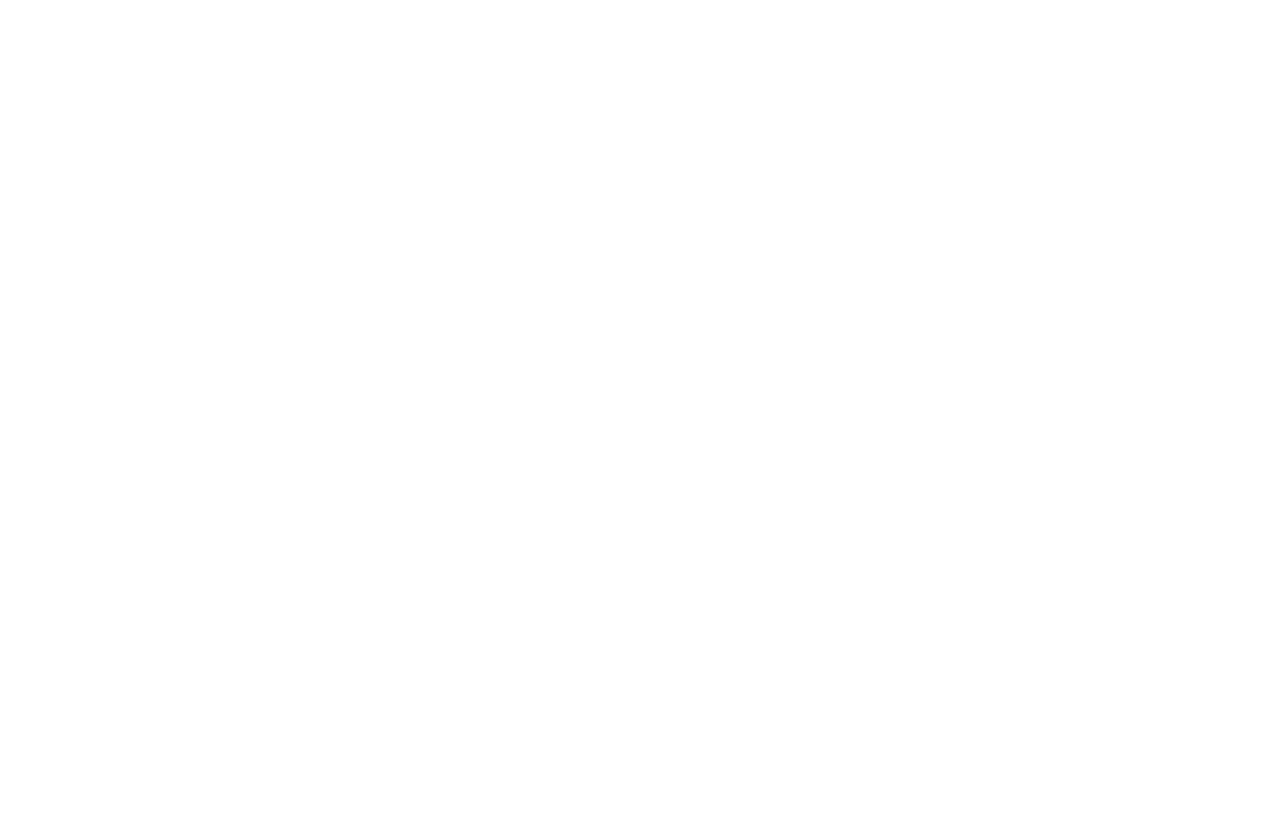
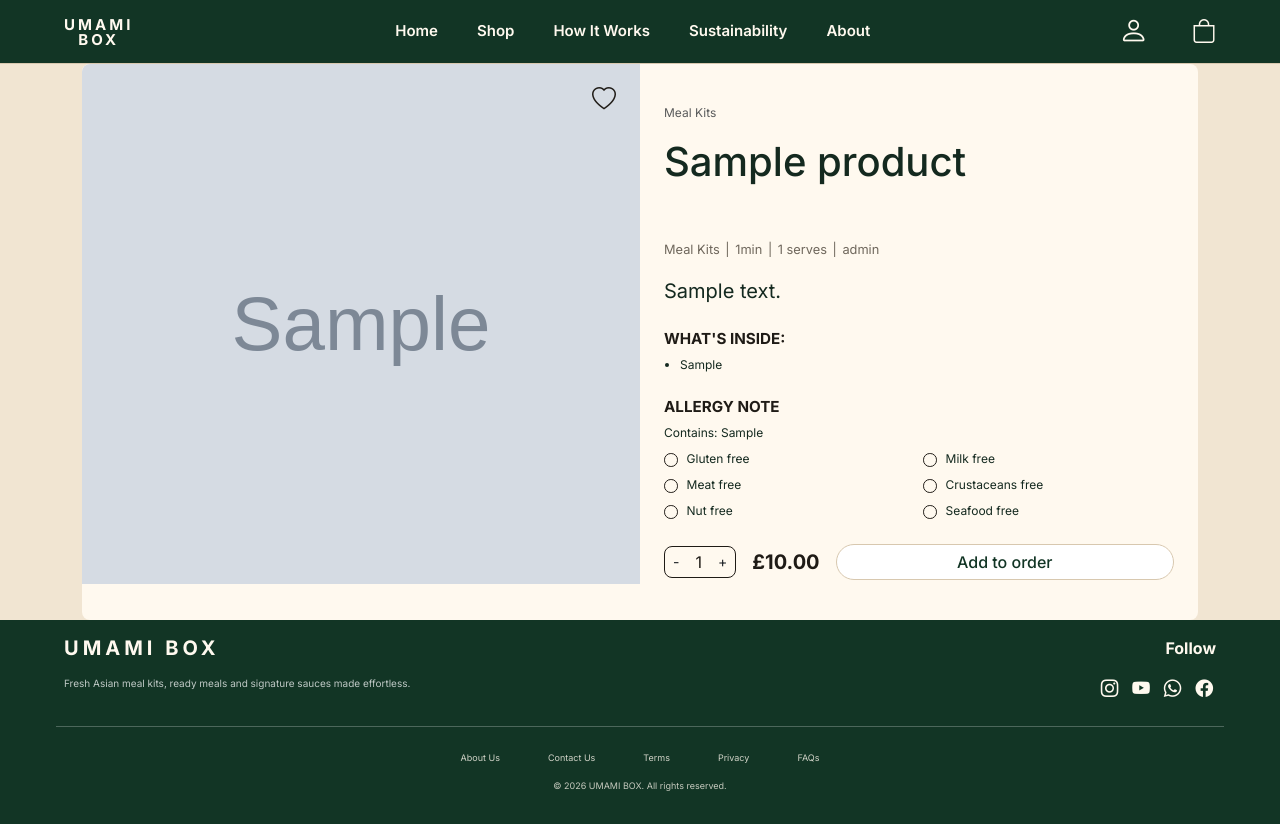
Before and after one commit to JJYNG1023/Project_4_UMAMI_BOX, a Django app: page /shop/1/ in a window 1280 px wide. Before the commit the page is empty. Before the commit the page ends 800 px from the top, so only its background shows below. Run offline with Django 4.2, Linux system fonts and the light colour scheme; data comes from the database, SQL or seed files in the repository; tables that the repository leaves empty hold one stand-in row (values such as "Sample post"); grey boxes marked "Sample" are stand-in pictures; parts of the project's set-up code (start-up, migrations or seed data) failed here and were passed over; some web fonts are replaced.

Commit message:
set up product_detail page, add image, icon and text description.

```diff
--- a/shop/static/shop/css/shop.css
+++ b/shop/static/shop/css/shop.css
@@ -128,6 +128,82 @@ product item display
 }
 
 /* ---------------------------------
+Product_detail
+------------------------------------*/
+.product-detail-card {
+    background-color: var(--color-card);
+    border-radius: var(--radius-sm);
+    overflow: hidden;
+}
+
+.product-detail-image {
+    width: 100%;
+    height: 100%;
+    object-fit: cover;
+    display: block;
+}
+
+.product-detail-image-wrapper {
+    height: 320px;
+    background-color: var(--color-card);
+}
+
+.product-favourite-btn {
+    position: absolute;
+    top: 0.75rem;
+    right: 0.75rem;
+    background: transparent;
+    border: 0;
+    color: var(--color-text);
+    font-size: 1.5rem;
+    z-index: 2;
+}
+
+.product-favourite-btn:hover {
+    color: var(--color-accent);
+}
+
+.product-detail-title {
+    font-size: 1.4rem;
+}
+
+.product-detail-subtitle {
+    font-family: var(--font-body);
+    font-size: 0.95rem;
+    font-weight: 700;
+    text-transform: uppercase;
+    color: var(--color-text);
+    margin-bottom: 0.5rem;
+}
+
+.allergy-circle {
+    width: 0.85rem;
+    height: 0.85rem;
+    border: 1px solid var(--color-text);
+    border-radius: 50%;
+    display: inline-block;
+    margin-right: 0.35rem;
+    vertical-align: middle;
+}
+
+.quantity-control {
+    border: 1px solid var(--color-text);
+    border-radius: var(--radius-sm);
+    overflow: hidden;
+    height: 2rem;
+}
+
+.quantity-control button {
+    border: 0;
+    background: transparent;
+    line-height: 1;
+}
+
+.quantity-control button:hover {
+    color: var(--color-accent);
+}
+
+/* ---------------------------------
 Small - midscreen view
 ------------------------------------*/
 @media (min-width: 750px) {
@@ -160,10 +236,6 @@ Small - midscreen view
         padding: 0.75rem;
     }
 
-    .product-title {
-        font-size: 1rem;
-        margin-bottom: 0.4rem;
-    }
 
     .product-meta {
         padding-top: 0;
@@ -195,11 +267,20 @@ mid - large screen view
     object-position: center;
     }
 
+    /* detail_item.html page */
     .search-form{
         width: 60%;
     }
+
+    .product-detail-image-wrapper {
+    height: 520px;
+    }
+
+    .product-detail-title {
+        font-size: 2rem;
+    }
 }
-/* Shop_items.html page */
+
 
 /* ------------------------------
 X-Large devices
--- a/shop/templates/shop/product_detail.html
+++ b/shop/templates/shop/product_detail.html
@@ -0,0 +1,128 @@
+{% extends 'base.html' %}
+{% load static %}
+
+{% block extra_title %} | {{product.name}} {% endblock %}
+
+{% block extra_css %}
+    {{ block.super }}
+    <link rel="stylesheet" href="{% static 'shop/css/shop.css' %}">
+{% endblock %}
+
+{% block content %}
+
+<section>
+    <div class="container">
+        <div class="row g-0 product-detail-card">
+            <!-- Product image -->
+            <div class="col-12 col-lg-6">
+                <div class="product-detail-image-wrapper position-relative">
+                    <button class="btn product-favourite-btn" aria-label="Add {{ product.name }} to favourites">
+                        <i class="bi bi-heart"></i>
+                    </button>
+
+                     {% if product.image %}
+                     <img
+                        src="{% static product.image.name %}"
+                        class="product-detail-image"
+                        alt="{{ product.name }}"
+                    >
+                    {% else %}
+                    <div class="d-flex align-items-center justify-content-center h-100">
+                        image
+                    </div>
+                    {% endif %}
+                </div>
+            </div>
+
+             <!-- Product information -->
+            <div class="col-12 col-lg-6 mt-3">
+                <div class="p-3 p-lg-4">
+                    {% if product.category %}
+                    <p class="text-muted mb-1 fs-7"> {{ product.category.friendly_name|default:product.category.name }} </h1>
+                    {% endif %}
+
+                    <h1 class=" fs-1 product-detail-title mb-2 mt-3">
+                    {{product.name}}
+                    </h1>
+
+                    <div class="product-meta mb-3 mt-3">
+                        {% if product.category %}
+                            <span>{{ product.category.friendly_name|default:product.category.name }}</span>
+                        {% endif %}
+                        {% if product.cooking_time %}
+                            <span>|</span>
+                            <span>{{ product.cooking_time }}min</span>
+                        {% endif %}
+                        {% if product.servings %}
+                            <span>|</span>
+                            <span>{{ product.servings }} serves</span>
+                        {% endif %}
+                        {% if product.spice_level %}
+                            <span>|</span>
+                            <span>{{ product.spice_level }}</span>
+                        {% endif %}
+                    </div>
+                    <p class="mb-4 fs-5">
+                        {{ product.description }}
+                    </p>
+
+                    {% if ingredients_list %}
+                        <div class="mb-4">
+                            <h2 class="product-detail-subtitle">What's inside:</h2>
+
+                            <ul class="ps-3 mb-0 fs-7">
+                                {% for ingredient in ingredients_list %}
+                                    <li>{{ ingredient }}</li>
+                                {% endfor %}
+                            </ul>
+                        </div>
+                    {% endif %}
+
+                    <div class="mb-4">
+                        <h2 class="product-detail-subtitle">Allergy Note</h2>
+
+                        {% if product.allergens %}
+                            <p class="fs-7 mb-2">
+                                Contains: {{ product.allergens }}
+                            </p>
+                        {% endif %}
+                    <div class="row g-2 fs-7">
+                        <div class="col-6">
+                            <span class="allergy-circle"></span> Gluten free
+                        </div>
+                        <div class="col-6">
+                            <span class="allergy-circle"></span> Milk free
+                        </div>
+                        <div class="col-6">
+                            <span class="allergy-circle"></span> Meat free
+                        </div>
+                        <div class="col-6">
+                            <span class="allergy-circle"></span> Crustaceans free
+                        </div>
+                        <div class="col-6">
+                            <span class="allergy-circle"></span> Nut free
+                        </div>
+                        <div class="col-6">
+                            <span class="allergy-circle"></span> Seafood free
+                        </div>
+                    </div>
+                </div>
+                <div class="d-flex align-items-center gap-3 mb-3">
+                    <div class="quantity-control d-flex align-items-center">
+                        <button class="btn btn-sm px-2" type="button">-</button>
+                        <span class="px-2">1</span>
+                        <button class="btn btn-sm px-2" type="button">+</button>
+                    </div>
+                    <p class="product-price fs-5 mb-0">
+                      £{{ product.price }}
+                    </p>
+                    <button class="btn filter-btn flex-grow-1">
+                        Add to order
+                    </button>
+                </div>
+            </div>
+        </div>
+    </div>
+</section>
+
+{% endblock%}
--- a/shop/views.py
+++ b/shop/views.py
@@ -1,4 +1,5 @@
 from django.shortcuts import render, get_object_or_404
+from django.db.models import Q
 from .models import Product
 
 # Create your views here.
@@ -8,7 +9,11 @@ def shop(request):
 
 """Display the selected category shop products"""
 def shop_items(request):
-    category = request.GET.get('category', 'meal_kits')
+    category = request.GET.get('category', 'all')
+    cuisine = request.GET.get('cuisine')
+    dietary = request.GET.get('dietary')
+    sort = request.GET.get('sort')
+    query = request.GET.get('q')
 
     category_content = {
         'all': {
@@ -32,14 +37,48 @@ def shop_items(request):
     selected_category = category_content.get(category, category_content['all'])
 
     products = Product.objects.all()
+
+    # Category filter
     if category != 'all':
         products=products.filter(category__name=category)
+
+    # Cuisine filter using tags
+    if cuisine :
+        products = products.filter(tag__name=cuisine)
+
+    # Cuisine dietary using tags
+    if dietary:
+        products = products.filter(tag__name=dietary)
+
+    # If filter
+    if query:
+        products = products.filter(
+            Q(name__icontains=query) |
+            Q(description__icontains=query) |
+            Q(ingredients__icontains=query)
+        )
+
+    # Search Filter
+    if sort == 'cooking_time' :
+        products = products.order_by('cooking_time')
+
+    elif sort == 'price_low_high' :
+        products = products.order_by('price')
+
+    elif sort == 'price_high_low' :
+        products = products.order_by('-price')
+
+    products = products.distinct()
 
     context = {
         'products' : products,
         'category': category,
         'category_title': selected_category['title'],
         'category_description': selected_category['description'],
+        'current_cuisine': cuisine,
+        'current_dietary': dietary,
+        'current_sort': sort,
+        'search_query': query,
     }
 
     return render(request, 'shop/shop_items.html', context)
@@ -47,7 +86,12 @@ def shop_items(request):
 """Display a single product detail page."""
 def product_detail(request, product_id):
     product = get_object_or_404(Product, pk=product_id)
+
+    ingredients_list=[]
+    if product.ingredients:
+        ingredients_list = [item.strip() for item in product.ingredients.split(',')]
     context = {
         'product': product,
+        'ingredients_list':ingredients_list
     }
     return render(request, 'shop/product_detail.html', context)
```
Also changed, not shown: shop/templates/shop/shop_items.html (+3 -7 lines).
